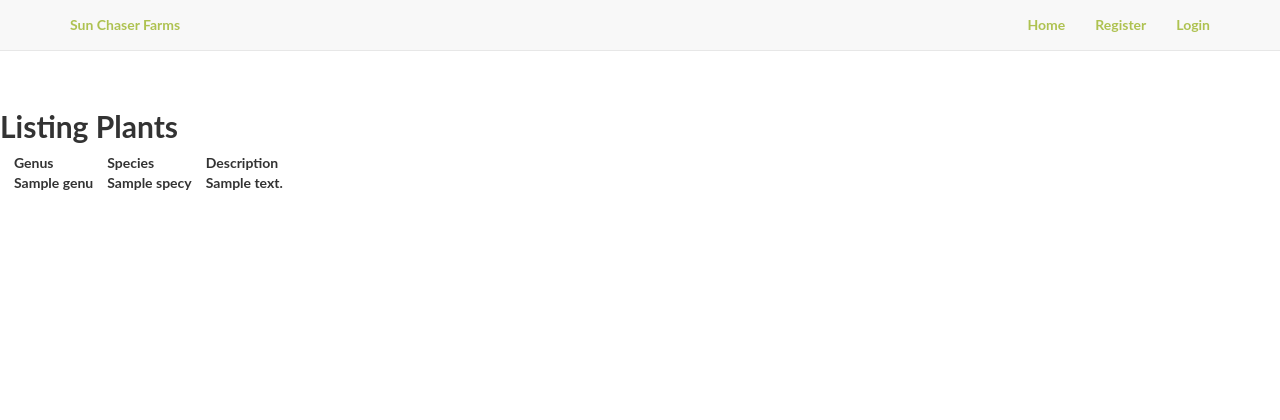
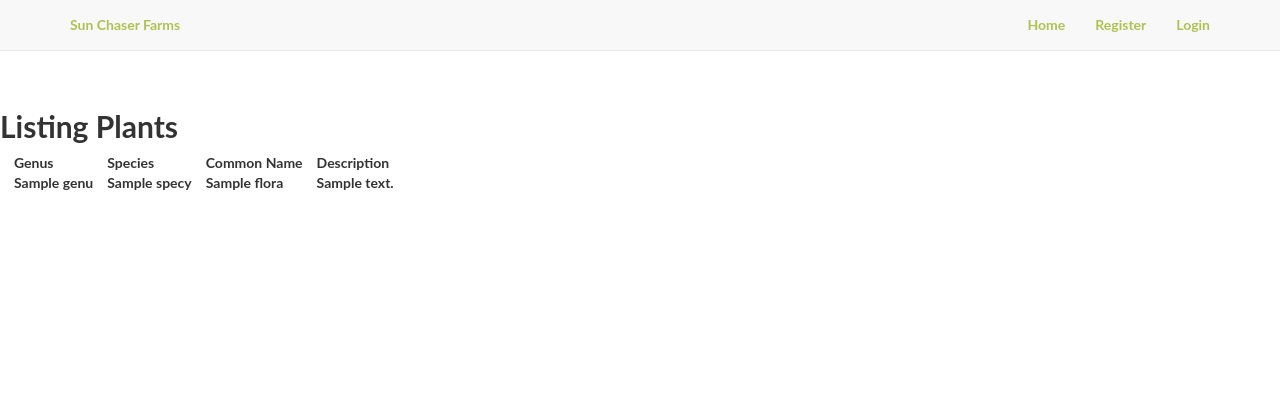
Before and after one commit to TomOwens321/bbb-db, a Flask app: page /flora in a window 1280 px wide. Shown: the top 420 px of the page. Run offline with Flask 2, Linux system fonts and the light colour scheme; tables that the repository leaves empty hold one stand-in row (values such as "Sample post"); some libraries are stand-ins or nearby versions.

Commit message:
Add common name.

```diff
--- a/bbb/templates/flora/flora.html
+++ b/bbb/templates/flora/flora.html
@@ -9,12 +9,14 @@
         <tr>
             <th>Genus</th>
             <th>Species</th>
+            <th>Common Name</th>
             <th>Description</th>
         </tr>
         {% for item in items %}
         <tr>
             <td>{{ item.genus.name }}</td>
             <td>{{ item.species.name }}</td>
+            <td>{{ item.common_name }}</td>
             <td>{{ item.desc }}</td>
         </tr>
         {% endfor %}
```
Also changed, not shown: bbb/db/dev.sqlite3.
